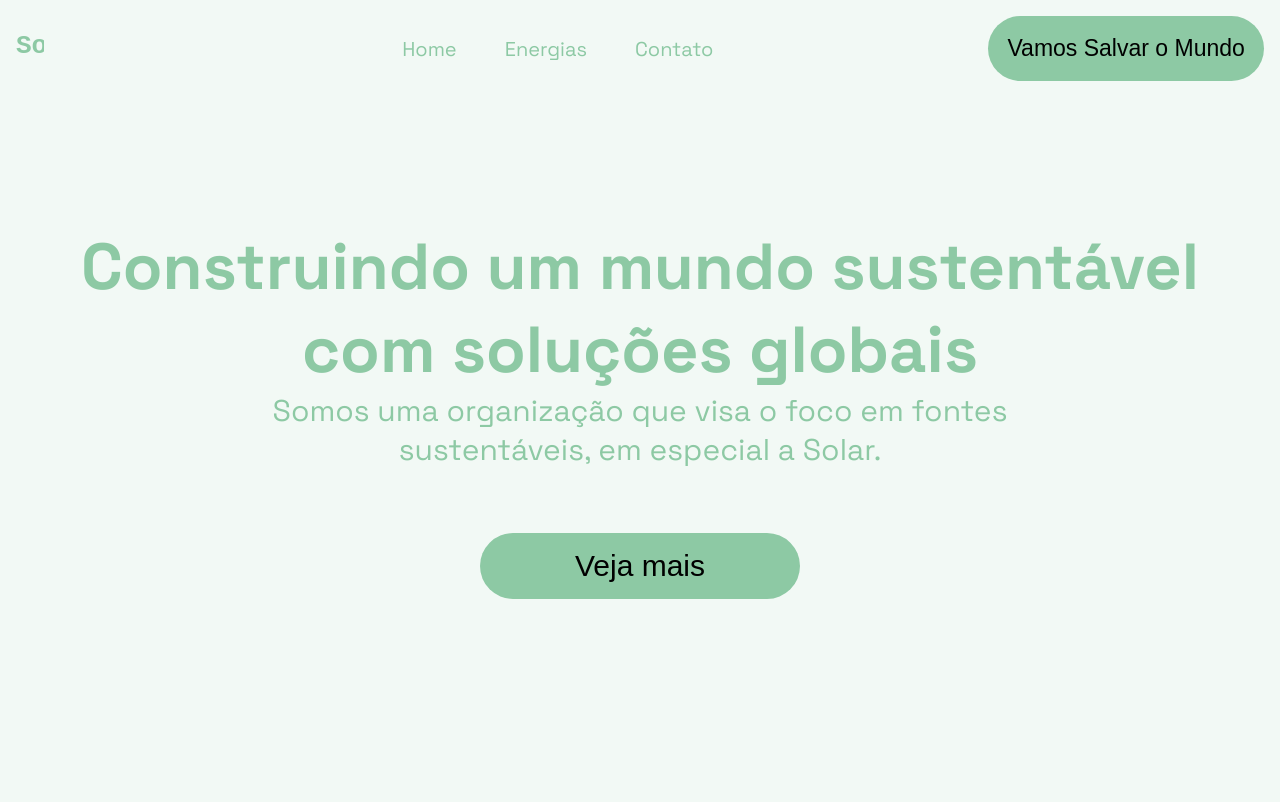
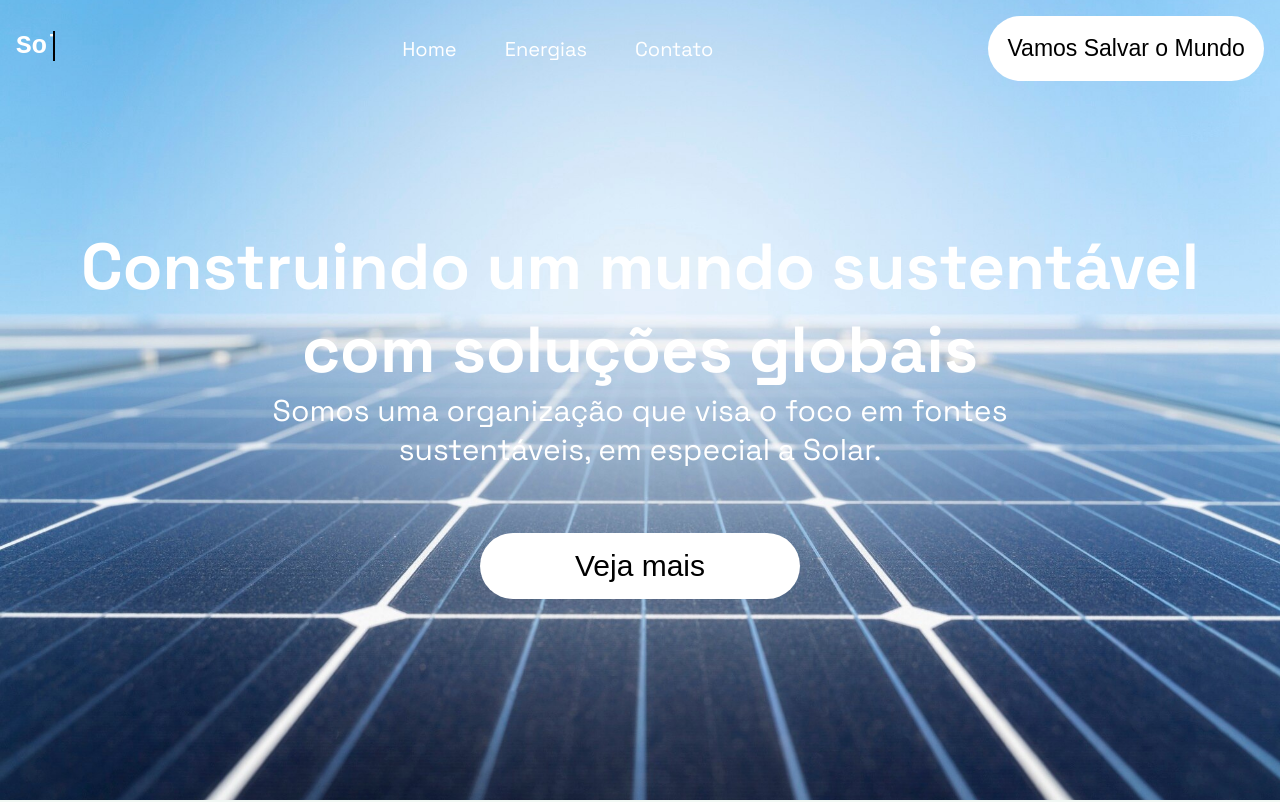
Before and after one commit to SolarixNova/solarix-web, a React (Vite) app: page /tipos-energia in a window 1280 px wide. Shown: the top 802 px of the page. Built offline with nearby package versions, Linux system fonts and the light colour scheme.

Commit message:
scrolled e background img

```diff
--- a/src/Cabecalho/index.jsx
+++ b/src/Cabecalho/index.jsx
@@ -1,12 +1,10 @@
 import styled from "styled-components"
-import { BrowserRouter as Router, Routes, Route } from "react-router-dom";
-import { Link } from "react-router-dom";
 import painelhero from "../assets/painelhero.jpeg"
 
 
 const Header = styled.header`
-
     height: 100vh;
+    padding-bottom: 100px;
     @media (max-width: 400px) {
         height: 30vh;
     }
@@ -15,14 +13,26 @@ const Header = styled.header`
     }
     @media (max-width:800px) {
         height: 60vh;
+        padding-bottom: 300px;
     }
     @media (max-width:600px) {
-      height: 40vh;
+        height: 40vh;
+        padding-bottom: 420px;
     }
 `
 
+const BackgroundImage = styled.img`
+    width: 100%;
+    height: 100%;
+    object-fit: cover;
+    position: absolute;
+    top: 0;
+    left: 0;
+    z-index: -1;
+`
+
 const Titulo = styled.h1`
-    color: var(--cor-verde-sec);
+    color: var(--cor-branca);
     font-size:2em;
     display: inline-block;
     font-family: monospace;
@@ -69,29 +79,25 @@ const Links = styled.div`
     flex-wrap: wrap;
     a {
         text-decoration:none;
-        color: var(--cor-verde-sec);
+        color: var(--cor-branca);
         font-size:20px;
     }
 `
 
-const Aba = styled.a`
-    text-decoration: none;
-    font-size: 23px;
-    color: #FFFFFF;
-`
+
 
 const Botao = styled.button`
     font-size: 23px;
     padding: 1.2rem;
     border-radius: 40px;
-    background-color: var(--cor-verde-sec);
+    background-color: var(--cor-branca);
     border: none;
     cursor: pointer;
     &:hover {
         background-color: transparent;
-        border: var(--cor-verde-sec) solid 1px;
+        border: var(--cor-branca) solid 1px;
         transition: .7s;
-        color: var(--cor-verde-sec);
+        color: var(--cor-branca);
     }
     @media (max-width: 1050px) {
         display: none;
@@ -101,7 +107,7 @@ const Botao = styled.button`
 const Secao = styled.section`
     text-align: center;
     margin-top: 8rem;
-    color: var(--cor-verde-sec);
+    color: var(--cor-branca);
     h1 {
         font-size: 65px;
     }
@@ -123,7 +129,7 @@ const Secao = styled.section`
     }
     button {
         padding: 1rem;
-        background-color: var(--cor-verde-sec);
+        background-color: var(--cor-branca);
         border: none;
         border-radius: 60px;
         width: 20rem;
@@ -132,9 +138,9 @@ const Secao = styled.section`
         cursor: pointer;
         &:hover {
             background-color: transparent;
-            border: var(--cor-verde-sec) solid 1px;
+            border: var(--cor-branca) solid 1px;
             transition: .7s;
-            color: var(--cor-verde-sec);
+            color: var(--cor-branca);
         }
     @media (max-width: 1050px) {
         display: none;
@@ -146,6 +152,7 @@ const Secao = styled.section`
 export default function Cabecalho() {
     return (
         <Header id="home">
+            <BackgroundImage src={painelhero} alt="Background" />
             <Nav>
                 <div>
                     <Titulo>Solarix</Titulo>
--- a/src/TiposEnergia.jsx
+++ b/src/TiposEnergia.jsx
@@ -40,6 +40,7 @@ const Tipos = styled.div`
 
     @media (max-width:580px) {
       width:15rem;
+      overflow-y:scroll;
     }
 
     &:hover {
```
